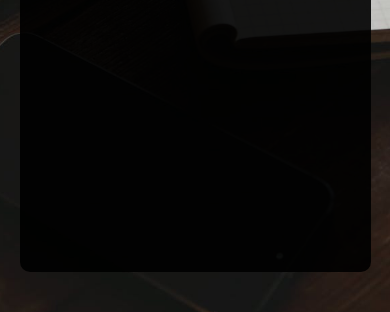
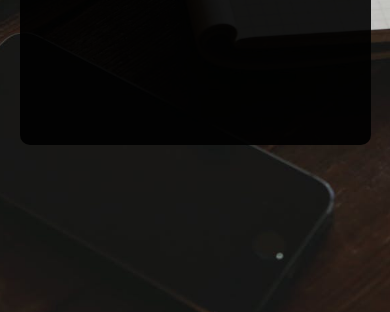
Before and after one commit to ilyisa98/cv_project, a plain HTML site: page index.html in a window 390 px wide. Both pictures are taken after a click on the picture 343 px from the left and 154 px from the top of the page. Shown: the part 530-842 px from the top of the page. Drawn offline with nearby package versions, Linux system fonts and the light colour scheme.

Commit message:
Add files via upload

```diff
--- a/css/style.css
+++ b/css/style.css
@@ -81,7 +81,7 @@
     left: 17% !important;
     top: 10% !important;
     width: 65% !important; /* Full width */
-    height:75% !important; /* Full height */
+    height:85% !important; /* Full height */
 /*     overflow: auto !important;  Enable scroll if needed */
     background-color: rgb(0,0,0); /* Fallback color */
     background-color: rgba(0,0,0,0.9); /* Black w/ opacity */
@@ -651,6 +651,11 @@
 }
 
 @media screen and (max-width: 500px){
+
+    .modal {
+    height:65% !important;
+    }
+
     .count_up,top_canvas, .bot_canvas{
         display: block;
     }
@@ -677,6 +682,9 @@
 }
 }
 @media screen and (max-width: 600px){
+
+
+
     #portfolio_section{
         height: 100%;
     }
```
